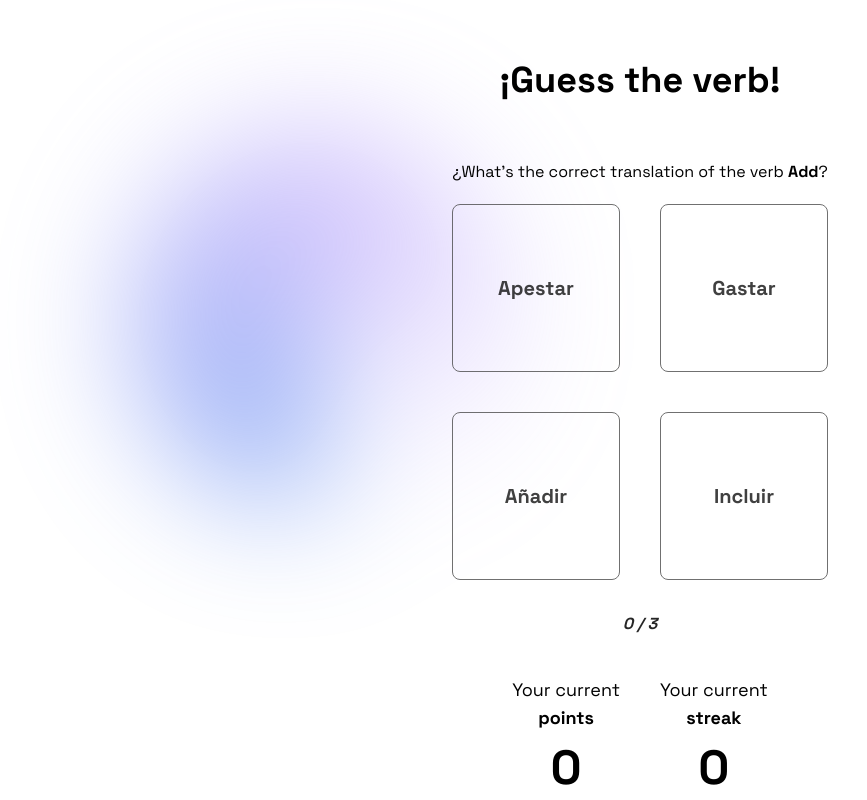
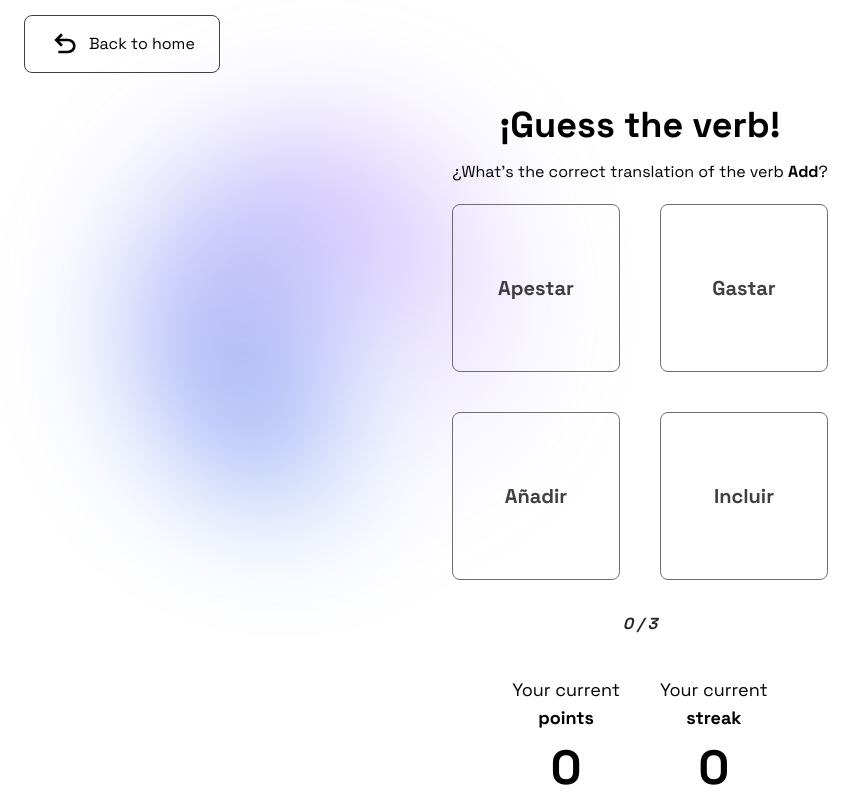
Before and after one commit to AlejandroDalzotto/guess-english, a Next.js app: page /guess-the-verb in a window 1280 px wide. Shown: the whole page, without its empty margins (0-867 px from the left). Built offline with nearby package versions, Linux system fonts and the light colour scheme; no server answers.

Commit message:
add link to history and go back button

```diff
--- a/src/app/guess-the-verb/page.tsx
+++ b/src/app/guess-the-verb/page.tsx
@@ -1,3 +1,4 @@
+import GoBackButton from "@/components/GoBackButton";
 import GuessTheVerbMode from "@/components/GuessTheVerbMode";
 import Title from "@/components/Title";
 import { type Metadata } from "next";
@@ -11,6 +12,9 @@ export default function GuessTheVerbPage() {
   return (
     <main className="px-6 container mx-auto grid grid-rows-10 max-h-screen min-h-screen">
       <header className="row-span-2 flex flex-col gap-y-8 items-center justify-center">
+        <div className="w-full grid grid-cols-3">
+          <GoBackButton backTo="home" label="Back to home" />
+        </div>
         <Title>
           ¡Guess <br className="md:hidden" /> the verb!
         </Title>
--- a/src/app/page.tsx
+++ b/src/app/page.tsx
@@ -1,15 +1,17 @@
 import GameModes from "@/components/GameModes";
+import GoBackButton from "@/components/GoBackButton";
 import Title from "@/components/Title";
 import Link from "next/link";
 
 export default function HomePage() {
+
   return (
     <main className="px-6 container mx-auto grid grid-rows-10 max-h-screen min-h-screen">
       <header className="row-span-5 flex flex-col gap-y-8 items-center justify-center">
         <Title>
           ¡Guess <br className="md:hidden" /> English!
         </Title>
-        <p className="text-lg">A simple game made for those spanish natives who wants to improve their skills in english and why not have some fun.</p>
+        <p className="text-lg text-center text-balance">A simple game made for those spanish natives who wants to improve their skills in english and why not have some fun.</p>
         <p className="text-lg">This game has two modes which are <strong>Guess the verb</strong> and <strong>Complete the phrase</strong>.</p>
       </header>
 
--- a/src/components/GameModes.tsx
+++ b/src/components/GameModes.tsx
@@ -1,11 +1,17 @@
 import { randomUUID, type UUID } from "crypto";
 import Link from "next/link";
+import LinkToRecords from "./LinkToRecords";
 
 interface GameMode {
   uuid: UUID;
   name: string;
   shortDescription: string;
   href: string;
+  history: {
+    store: string;
+    url: string;
+    label: string;
+  };
 }
 
 const modes: GameMode[] = [
@@ -13,13 +19,23 @@ const modes: GameMode[] = [
     uuid: randomUUID(),
     name: "guess the verb",
     shortDescription: "Select the correct translation of the verb.",
-    href: "/guess-the-verb"
+    href: "/guess-the-verb",
+    history: {
+      store: "gtv__s",
+      label: "View verbs history",
+      url: "/verbs-history"
+    }
   },
   {
     uuid: randomUUID(),
     name: "complete the phrase",
     shortDescription: "Complete the blank places of the phrase.",
-    href: "/complete-the-phrase"
+    href: "/complete-the-phrase",
+    history: {
+      store: "ctp__s",
+      label: "View phrases history",
+      url: "/phrases-history"
+    }
   }
 ]
 
@@ -30,12 +46,13 @@ export default function GameModes() {
 
         {
           modes.map((mode) => {
+
             return (
 
+              <div className="flex flex-col items-start gap-y-3" key={mode.uuid}>
                 <Link
                   href={mode.href}
-                className="relative hover:bg-white/5 grid place-content-center border border-neutral-700 h-full p-6 transition-all rounded-lg dark:hover:scale-105 hover:scale-105"
-                key={mode.uuid}
+                  className="relative hover:bg-white/5 grid place-content-center border border-neutral-700 h-full p-6 transition-all rounded-lg hover:scale-105"
                 >
                   <h3 className="capitalize text-2xl font-medium">{mode.name}</h3>
                   <p>{mode.shortDescription}</p>
@@ -46,6 +63,9 @@ export default function GameModes() {
                   </span>
                 </Link>
 
+                <LinkToRecords history={mode.history} />
+              </div>
+
             )
           })
         }
--- /dev/null
+++ b/src/components/GoBackButton.tsx
@@ -0,0 +1,27 @@
+"use client";
+
+interface Props {
+  label: string;
+  backTo: string;
+}
+
+export default function GoBackButton({ backTo, label }: Props) {
+
+  const handleClick = () => {
+    history.back();
+  }
+
+  return (
+    <button
+      title={label}
+      aria-label={`Go back to ${backTo}`}
+      className="flex gap-x-2 py-3 px-6 rounded-lg transition-colors w-fit items-center select-none relative hover:bg-white/5 border border-neutral-700"
+      onClick={handleClick}
+    >
+      <svg className="w-8 h-8 dark:fill-white">
+        <use xlinkHref="/sprites.svg#go-back"></use>
+      </svg>
+      {label}
+    </button>
+  )
+}
--- /dev/null
+++ b/src/components/LinkToRecords.tsx
@@ -0,0 +1,31 @@
+"use client";
+
+import Link from "next/link";
+
+export default function LinkToRecords({
+  history
+}: {
+  history: {
+    store: string;
+    url: string;
+    label: string;
+  }
+}) {
+
+  const hasStoredData = Boolean(localStorage.getItem(history.store))
+
+  if (!hasStoredData) {
+    return (
+      <span className="mx-auto font-bold italic text-neutral-800 dark:text-neutral-600">No data to see yet...</span>
+    )
+  }
+
+  return (
+    <Link className="group/link transition-all active:scale-90 flex gap-x-2 mx-auto items-center underline hover:text-blue-500 dark:hover:[text-shadow:1px_0_10px] dark:shadow-indigo-500 dark:hover:text-indigo-500" href={history.url}>
+      <svg className="w-8 dark:fill-white transition-colors h-8 group-hover/link:fill-blue-500 dark:group-hover/link:fill-indigo-500">
+        <use xlinkHref="/sprites.svg#completed"></use>
+      </svg>
+      {history.label}
+    </Link>
+  )
+}
```
Also changed, not shown: public/sprites.svg (added). Lines whose indentation alone changed are shown as unchanged.
